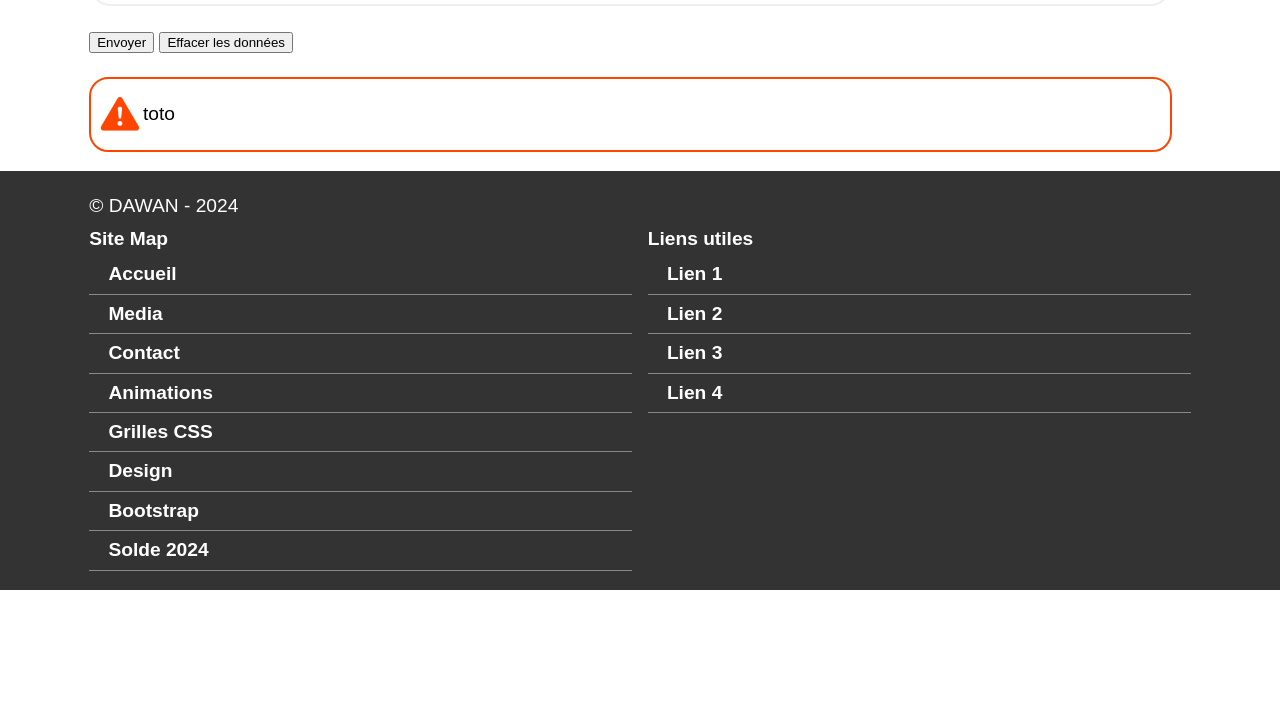
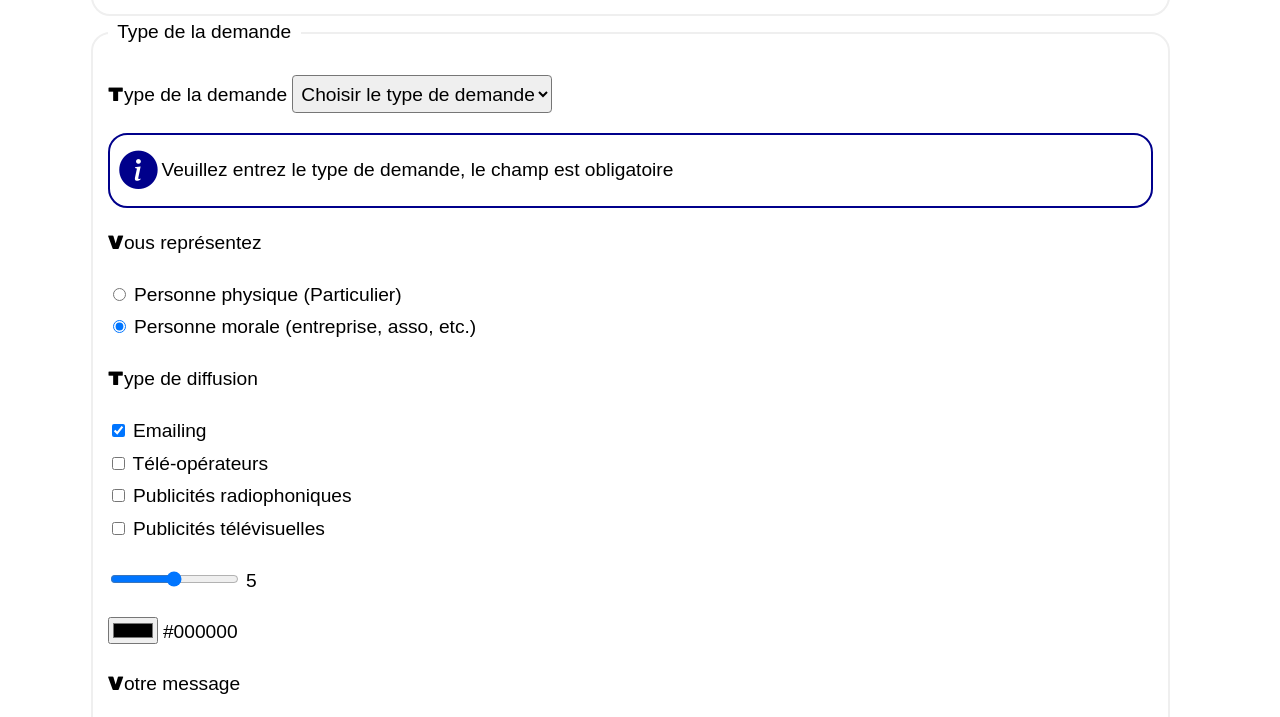
Before and after one commit to nicoduflot/2024-07-22-HTML-RWD, a plain HTML site: page contact.html in a window 1280 px wide. Shown: the part 1358-2075 px from the top of the page. Before the commit the page ends 1948 px from the top, so only its background shows below. Drawn offline with Linux system fonts and the light colour scheme.

Commit message:
HTML CSS - formulaire pt 3 les éléments particulierrange, checkbox, etc.

```diff
--- a/contact.html
+++ b/contact.html
@@ -108,6 +108,78 @@
                             </div>
                         </p>
                     </fieldset>
+                    <fieldset>
+                        <legend>
+                            Type de la demande
+                        </legend>
+                        <p>
+                            <label for="type-demande">Type de la demande</label>
+                            <select name="type-demande" id="type-demande" aria-describedby="info-type-demande" required>
+                                <option value="" selected>Choisir le type de demande</option>
+                                <optgroup label="Options unitaires">
+                                    <option value="1">Opt 1</option>
+                                    <option value="2">Opt 2</option>
+                                    <option value="3">Opt 3</option>
+                                    <option value="4">Opt 4</option>
+                                    <option value="5">Opt 5</option>
+                                </optgroup>
+                                <optgroup label="Toutes les options sauf : ">
+                                    <option value="6">Tout sauf l'option 1</option>
+                                    <option value="7">Tout sauf l'option 2</option>
+                                    <option value="8">Tout sauf l'option 3</option>
+                                </optgroup>
+                            </select>
+                            <div class="info info-form" id="info-type-demande">
+                                Veuillez entrez le type de demande, le champ est obligatoire
+                            </div>
+                        </p>
+                        <p>
+                            <label>Vous représentez</label>
+                        </p>
+                        <p>
+                            <input type="radio" name="personne" id="physique" value="physique" checked /> <label for="physique">Personne physique (Particulier)</label><br />
+                            <input type="radio" name="personne" id="morale" value="morale" checked /> <label for="moral">Personne morale (entreprise, asso, etc.)</label><br />
+                        </p>
+                        <p>
+                            <label>Type de diffusion</label>
+                        </p>
+                        <p>
+                            <input type="checkbox" name="diff-email" id="diff-email" checked />
+                            <label for="diff-email">Emailing</label> <br />
+                            <input type="checkbox" name="diff-telephone" id="diff-telephone" />
+                            <label for="diff-telephone">Télé-opérateurs</label> <br />
+                            <input type="checkbox" name="diff-radio" id="diff-radio" />
+                            <label for="diff-radio">Publicités radiophoniques</label> <br />
+                            <input type="checkbox" name="diff-tele" id="diff-tele" />
+                            <label for="diff-tele">Publicités télévisuelles</label> <br />
+                        </p>
+                        <p>
+                            <input type="range" name="range" id="range" min="0" max="10" step="0.5" value="5" /> <span id="rangeValue">5</span>
+                            <script>
+                                const range = document.getElementById('range');
+                                const rangeValue = document.getElementById('rangeValue');
+                                range.addEventListener('change', function(){
+                                    rangeValue.innerHTML = range.value;
+                                });
+                            </script>
+                        </p>
+                        <p>
+                            <input type="color" name="color" id="color" value="#000000" /> <span id="colorValue">#000000</span>
+                            <script>
+                                const color = document.getElementById('color');
+                                const colorValue = document.getElementById('colorValue');
+                                color.addEventListener('change', function(){
+                                    colorValue.innerHTML = color.value;
+                                });
+                            </script>
+                        </p>
+                        <p>
+                            <label for="message">Votre message</label><br />
+                            <div class="video video-16-9">
+                                <textarea name="message" id="message" required></textarea>
+                            </div>
+                        </p>
+                    </fieldset>
                     <p>
                         <button type="submit" class="submit" value="Envoyer">Envoyer</button>
                         <button type="reset" class="reset">Effacer les données</button>
--- a/css/contact.css
+++ b/css/contact.css
@@ -1,5 +1,6 @@
 /* style a ajouter aux pages quand on utilise un formulaire */
 @import url('./OldeEnglish.css');
+@import url('./media.css');
 /* ajouter une police de caractère sur le site */
 @font-face {
   font-display: block;
@@ -56,7 +57,8 @@ p::first-letter{
 
 /* style des différents éléments du formulaire */
 
-form :focus {
+form :focus
+{
     outline:3px solid transparent;
     border-color: green;
     border-style: solid;
@@ -72,7 +74,10 @@ legend{
     padding-right: 0.5rem;
 }
 
-input{
+input[type="email"],
+input[type="text"],
+select{
+    height: 2rem;
     font-size: 1rem;
     padding-left: 0.2rem;
     line-height: 1.5rem;
```
